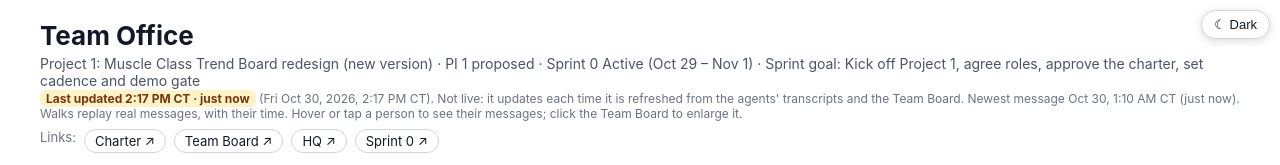
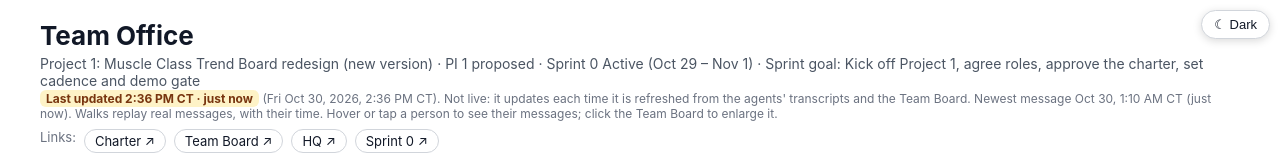
Before and after one commit to Ultra-Madness/team-office, a React (Vite) app: page / in a window 1280 px wide. Shown: the top 165 px of the page. Built offline with nearby package versions, Linux system fonts and the light colour scheme.

Commit message:
Refresh 2026-10-30 14:36 CDT

```diff
--- a/public/data.json
+++ b/public/data.json
@@ -11,7 +11,7 @@
     "waitingOnMichael": true
   },
   "BOARD": {
-    "asOf": "Fri Oct 30, 2026, 2:17 PM CT",
+    "asOf": "Fri Oct 30, 2026, 2:36 PM CT",
     "sprintGoal": "Sprint 0: Kick off Project 1, agree roles and working agreement, approve the charter, set cadence and demo gate",
     "waitingOnMichael": "Waiting on Michael: charter approval",
     "cards": [
@@ -284,9 +284,9 @@
     ]
   },
   "OFFICE": {
-    "asOf": "Fri Oct 30, 2026, 2:17 PM CT",
-    "updated": "2:17 PM CT",
-    "asOfIso": "2026-10-30T14:17:00-05:00",
+    "asOf": "Fri Oct 30, 2026, 2:36 PM CT",
+    "updated": "2:36 PM CT",
+    "asOfIso": "2026-10-30T14:36:00-05:00",
     "links": [
       {
         "label": "Charter",
@@ -972,7 +972,7 @@
       "topic": "Holding; test Page disclosed"
     }
   ],
-  "lastUpdated": "Fri Oct 30, 2026, 2:17 PM CT",
+  "lastUpdated": "Fri Oct 30, 2026, 2:36 PM CT",
   "links": [
     {
       "label": "Charter",
--- a/src/office.tsx
+++ b/src/office.tsx
@@ -469,5 +469,7 @@ function App() {
   );
 }
 
+
+
 return App;
 }
```
